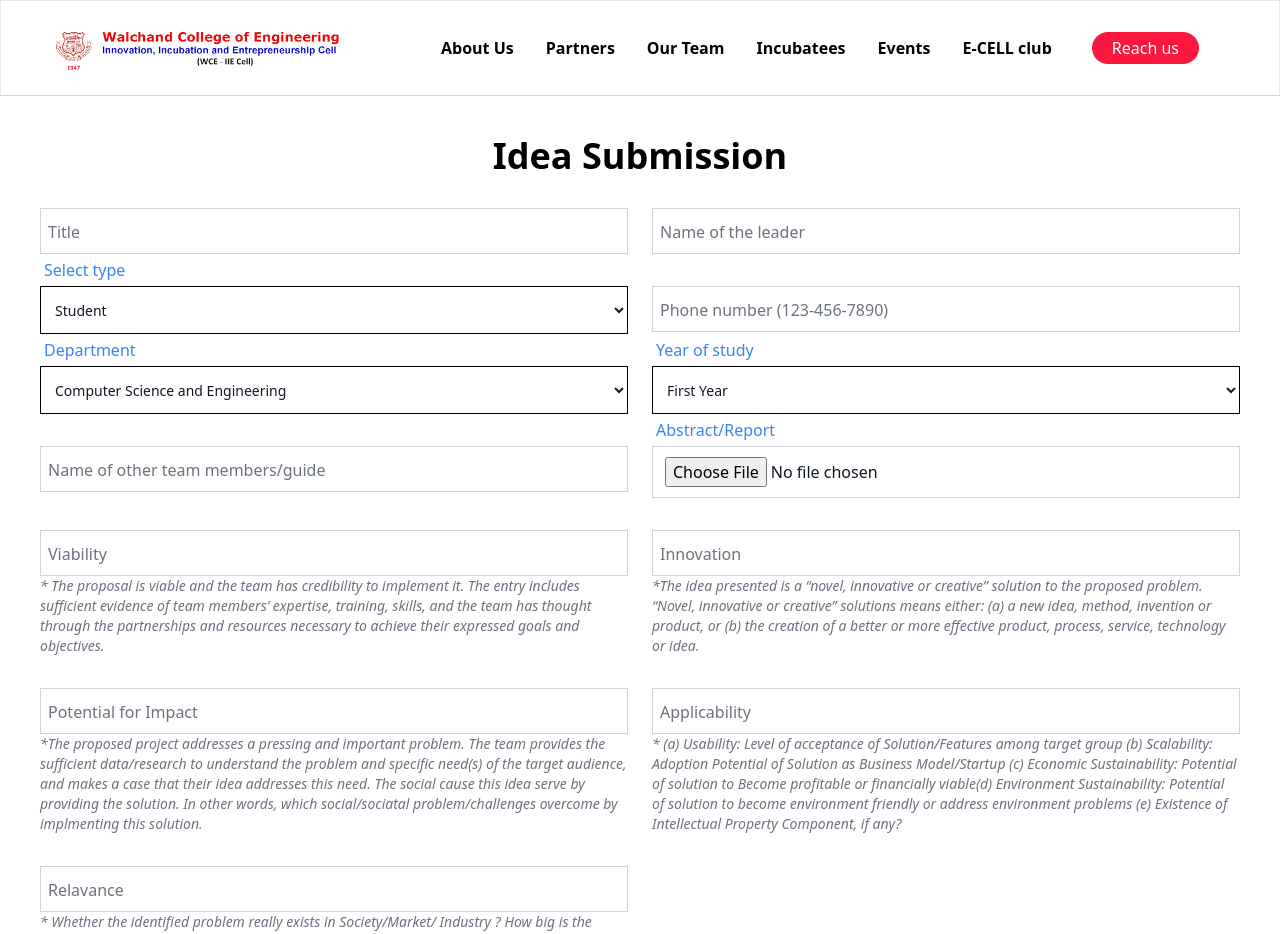
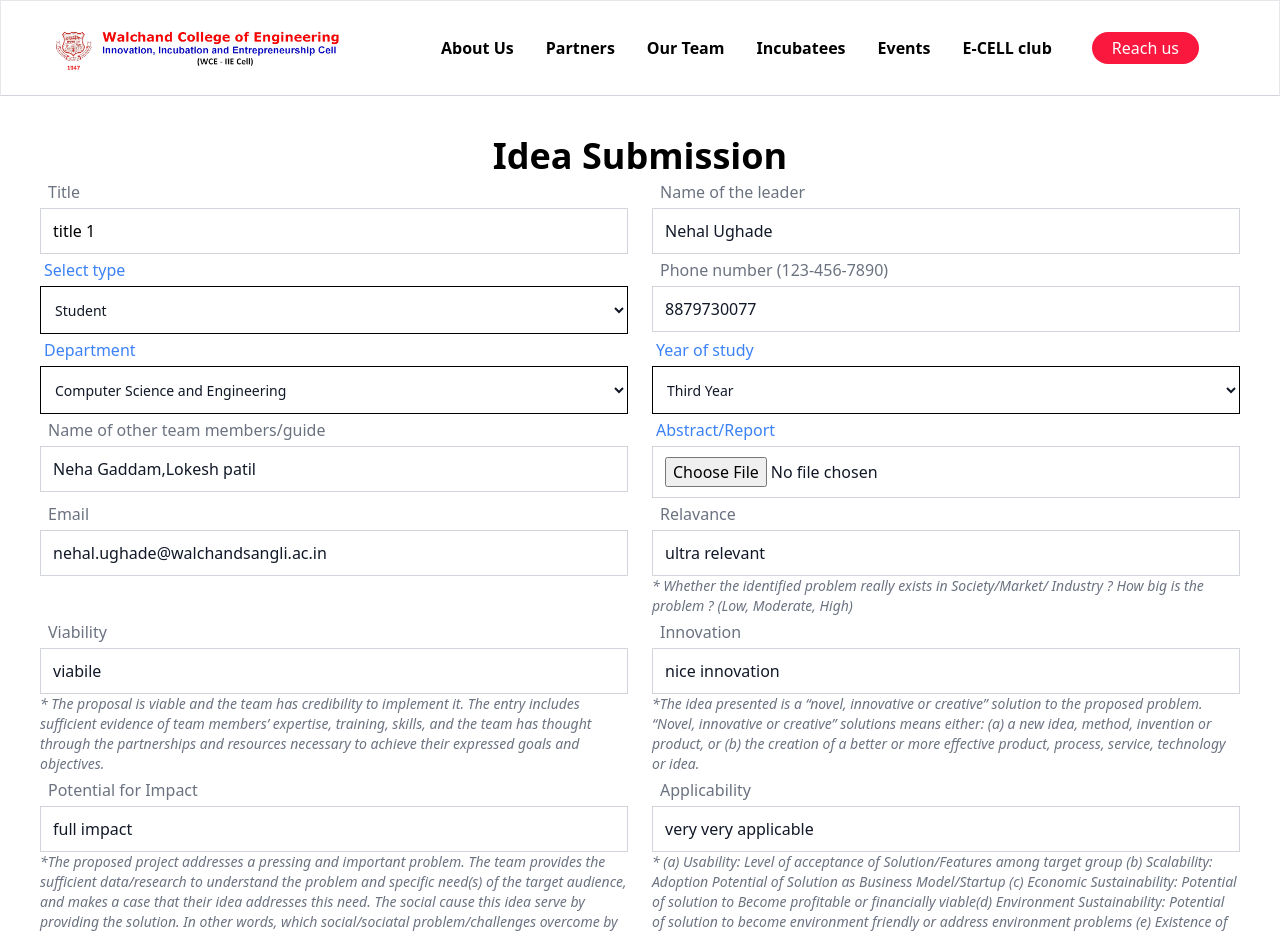
Before and after one commit to Nehagaddam2909/WCE-IIE-CELL, a Next.js app: page /register in a window 1280 px wide. Shown: the top 934 px of the page. Built offline with nearby package versions, Linux system fonts and the light colour scheme.

Commit message:
form is working

```diff
--- a/Components/Navbar/Sidebar/Sidebar.jsx
+++ b/Components/Navbar/Sidebar/Sidebar.jsx
@@ -3,7 +3,7 @@ import NavbarLinks from "../../../data/navbarLinks";
 const Sidebar = ({ showSidebar, setshowSidebar }) => {
   return (
     <div
-      className={`flex flex-col ${
+      className={`flex flex-col z-50 ${
         showSidebar ? " block w-60" : "hidden"
       } transition-all duration-500 ease-in-out  fixed top-0 left-0  lg:hidden h-full p-3 bg-white  border-r border-gray-300 shadow-xl`}
     >
--- a/Components/Register/IdeaSubmission.jsx
+++ b/Components/Register/IdeaSubmission.jsx
@@ -6,45 +6,59 @@ const IdeaSubmission = () => {
 	// 	console.log(visible);
 	// };
 	const [data, setData] = useState({
-		title: '',
-		leader: '',
+		title: 'title 1',
+		leader: 'Nehal Ughade',
 		type: 'student',
-		phone: '',
+		phone: '8879730077',
+		email:'nehal.ughade@walchandsangli.ac.in',
 		department: 'CSE',
-		year: 'FY',
-		team: '',
+		year: 'TY',
+		team: 'Neha Gaddam,Lokesh patil',
 		report: undefined,
-		viability: '',
-		impact: '',
-		innovation: '',
-		applicability: '',
-		relevance: '',
+		viability: 'viabile',
+		impact: 'full impact',
+		innovation: 'nice innovation',
+		applicability: 'very very applicable',
+		relevance: 'ultra relevant',
 	});
-	const handleSubmit = async ()=>{
-		console.table(data);
+	const handleSubmit = async () => {
 		// fetch call , dont use axios
 		// post data as form data
 		const formData = new FormData();
-		formData.append('title',data.title);
-		formData.append('leader',data.leader);
-		formData.append('type',data.type);
-		formData.append('phone',data.phone);
-		formData.append('department',data.department);
-		formData.append('year',data.year);
-		formData.append('team',data.team);
-		formData.append('report',data.report);
-		formData.append('viability',data.viability);
-		formData.append('impact',data.impact);
-		formData.append('innovation',data.innovation);
-		formData.append('applicability',data.applicability);
-		formData.append('relevance',data.relevance);
-		const res = await fetch('http://localhost:5000/api/idea',{
-			method:'POST',
-			body:formData
-		});
-		const json = await res.json();
-		console.log(json);
-	}
+		formData.append('title', data.title);
+		formData.append('leader', data.leader);
+		formData.append('type', data.type);
+		formData.append('phone', data.phone);
+		formData.append('email', data.email);
+		formData.append('department', data.department);
+		formData.append('year', data.year);
+		formData.append('team', data.team);
+		formData.append('report', data.report);
+		formData.append('viability', data.viability);
+		formData.append('impact', data.impact);
+		formData.append('innovation', data.innovation);
+		formData.append('applicability', data.applicability);
+		formData.append('relevance', data.relevance);
+		console.table(formData);
+		try {
+			await fetch('http://localhost:5000/api/idea/submit', {
+				method: 'POST',
+				body: formData,
+			})
+				.then(async (res) => {
+					const data = await res.json();
+					console.log(data);
+				})
+				.catch((err) => {
+					console.log(err);
+				});
+
+			// console.log(json);
+		} catch (error) {
+			alert('Something went wrong!');
+			console.log(error);
+		}
+	};
 	return (
 		<form className='p-10'>
 			<h1 className='mb-8 text-center text-2xl font-extrabold md:text-5xl lg:text-4xl'>
@@ -64,7 +78,7 @@ const IdeaSubmission = () => {
 					/>
 					<label
 						htmlFor='title'
-						className='peer-focus:font-medium absolute text-gray-500 dark:text-gray-400 duration-300 transform -translate-y-10  top-3 -z-10 origin-[0] peer-focus:left-0 peer-focus:text-blue-600 peer-focus:dark:text-blue-500 peer-placeholder-shown:scale-100 peer-placeholder-shown:translate-y-0  peer-focus:-translate-y-10 pl-2' >
+						className='peer-focus:font-medium absolute text-gray-500 dark:text-gray-400 duration-300 transform -translate-y-10  top-3 -z-10 origin-[0] peer-focus:left-0 peer-focus:text-blue-600 peer-focus:dark:text-blue-500 peer-placeholder-shown:scale-100 peer-placeholder-shown:translate-y-0  peer-focus:-translate-y-10 pl-2'>
 						Title
 						{/* floating_email" class="peer-focus:font-medium absolute text-sm text-gray-500 dark:text-gray-400 duration-300 transform -translate-y-6 scale-75 top-3 -z-10 origin-[0] peer-focus:left-0 peer-focus:text-blue-600 peer-focus:dark:text-blue-500 peer-placeholder-shown:scale-100 peer-placeholder-shown:translate-y-0 peer-focus:scale-75 peer-focus:-translate-y-6 */}
 					</label>
@@ -90,7 +104,10 @@ const IdeaSubmission = () => {
 				<div className='relative z-0 w-full mb-8 group'>
 					<select
 						value={data.type}
-						onChange={(e) => { console.log(e.target.value); setData({ ...data, type: e.target.value })}}
+						onChange={(e) => {
+							console.log(e.target.value);
+							setData({ ...data, type: e.target.value });
+						}}
 						className='bg-white border h-12 focus:outline-none border-black text-gray-900 text-sm  focus:ring-blue-500 focus:border-blue-500 block w-full p-2.5 dark:placeholder-gray-400  dark:focus:ring-blue-500 dark:focus:border-blue-500'>
 						<option value='student'>Student</option>
 						<option value='teacher'>Teacher</option>
@@ -124,7 +141,9 @@ const IdeaSubmission = () => {
 				<div className='relative z-0 w-full mb-8 group'>
 					<select
 						value={data.department}
-						onChange={(e) => {  setData({ ...data, department: e.target.value })}}
+						onChange={(e) => {
+							setData({ ...data, department: e.target.value });
+						}}
 						className='bg-white border h-12 focus:outline-none border-black text-gray-900 text-sm  focus:ring-blue-500 focus:border-blue-500 block w-full p-2.5 dark:placeholder-gray-400  dark:focus:ring-blue-500 dark:focus:border-blue-500'>
 						<option value='CSE'>Computer Science and Engineering</option>
 						<option value='IT'>Information Technology</option>
@@ -192,13 +211,53 @@ const IdeaSubmission = () => {
 				</div>
 			</div>
 			<div className='grid md:grid-cols-2 md:gap-6'>
+			<div className='relative z-0 w-full mb-8 group'>
+					<input
+						type='email'
+						name='floating_phone'
+						className='block py-2.5 px-0 w-full pl-3  text-gray-900 bg-transparent  border border-gray-300 appearance-none  dark:border-gray-600 dark:focus:border-blue-500 focus:outline-none focus:ring-0 focus:border-blue-600 peer'
+						placeholder=' '
+						value={data.email}
+						onChange={(e) => setData({ ...data, email: e.target.value })}
+						required
+					/>
+					<label
+						htmlFor='floating_phone'
+						className='peer-focus:font-medium absolute text-gray-500 dark:text-gray-400 duration-300 transform -translate-y-10  top-3 -z-10 origin-[0] peer-focus:left-0 peer-focus:text-blue-600 peer-focus:dark:text-blue-500 peer-placeholder-shown:scale-100 peer-placeholder-shown:translate-y-0  peer-focus:-translate-y-10 pl-2'>
+						Email
+					</label>
+
+				</div>
+				<div className='relative z-0 w-full mb-8 group'>
+					<input
+						type='text'
+						name='floating_phone'
+						className='block py-2.5 px-0 w-full pl-3  text-gray-900 bg-transparent  border border-gray-300 appearance-none  dark:border-gray-600 dark:focus:border-blue-500 focus:outline-none focus:ring-0 focus:border-blue-600 peer'
+						placeholder=' '
+						value={data.relevance}
+						onChange={(e) => setData({ ...data, relevance: e.target.value })}
+						required
+					/>
+					<label
+						htmlFor='floating_phone'
+						className='peer-focus:font-medium absolute text-gray-500 dark:text-gray-400 duration-300 transform -translate-y-10  top-3 -z-10 origin-[0] peer-focus:left-0 peer-focus:text-blue-600 peer-focus:dark:text-blue-500 peer-placeholder-shown:scale-100 peer-placeholder-shown:translate-y-0  peer-focus:-translate-y-10 pl-2'>
+						Relavance
+					</label>
+					<p className='text-sm text-gray-500 italic'>
+						* Whether the identified problem really exists in Society/Market/
+						Industry ? How big is the problem ? (Low, Moderate, High)
+					</p>
+				</div>
+
+			</div>
+			<div className='grid md:grid-cols-2 md:gap-6'>
 				<div className='relative z-0 w-full mb-8 group'>
 					<input
 						type='text'
 						name='title'
 						className='block py-2.5 px-0 w-full pl-3  text-gray-900 bg-transparent  border border-gray-300 appearance-none  dark:border-gray-600 dark:focus:border-blue-500 focus:outline-none focus:ring-0 focus:border-blue-600 peer'
 						placeholder=' '
-						value={data.value}
+						value={data.viability}
 						onChange={(e) => setData({ ...data, viability: e.target.value })}
 						required
 					/>
@@ -272,7 +331,9 @@ const IdeaSubmission = () => {
 						className='block py-2.5 px-0 w-full pl-3  text-gray-900 bg-transparent  border border-gray-300 appearance-none  dark:border-gray-600 dark:focus:border-blue-500 focus:outline-none focus:ring-0 focus:border-blue-600 peer'
 						placeholder=' '
 						value={data.applicability}
-						onChange={(e) => setData({ ...data, applicability: e.target.value })}
+						onChange={(e) =>
+							setData({ ...data, applicability: e.target.value })
+						}
 						required
 					/>
 					<label
@@ -291,28 +352,7 @@ const IdeaSubmission = () => {
 					</p>
 				</div>
 			</div>
-			<div className='grid md:grid-cols-2 md:gap-6'>
-				<div className='relative z-0 w-full mb-8 group'>
-					<input
-						type='text'
-						name='floating_phone'
-						className='block py-2.5 px-0 w-full pl-3  text-gray-900 bg-transparent  border border-gray-300 appearance-none  dark:border-gray-600 dark:focus:border-blue-500 focus:outline-none focus:ring-0 focus:border-blue-600 peer'
-						placeholder=' '
-						value={data.relevance}
-						onChange={(e) => setData({ ...data, relevance: e.target.value })}
-						required
-					/>
-					<label
-						htmlFor='floating_phone'
-						className='peer-focus:font-medium absolute text-gray-500 dark:text-gray-400 duration-300 transform -translate-y-10  top-3 -z-10 origin-[0] peer-focus:left-0 peer-focus:text-blue-600 peer-focus:dark:text-blue-500 peer-placeholder-shown:scale-100 peer-placeholder-shown:translate-y-0  peer-focus:-translate-y-10 pl-2'>
-						Relavance
-					</label>
-					<p className='text-sm text-gray-500 italic'>
-						* Whether the identified problem really exists in Society/Market/
-						Industry ? How big is the problem ? (Low, Moderate, High)
-					</p>
-				</div>
-			</div>
+
 			<button
 				type='button'
 				onClick={handleSubmit}
```
